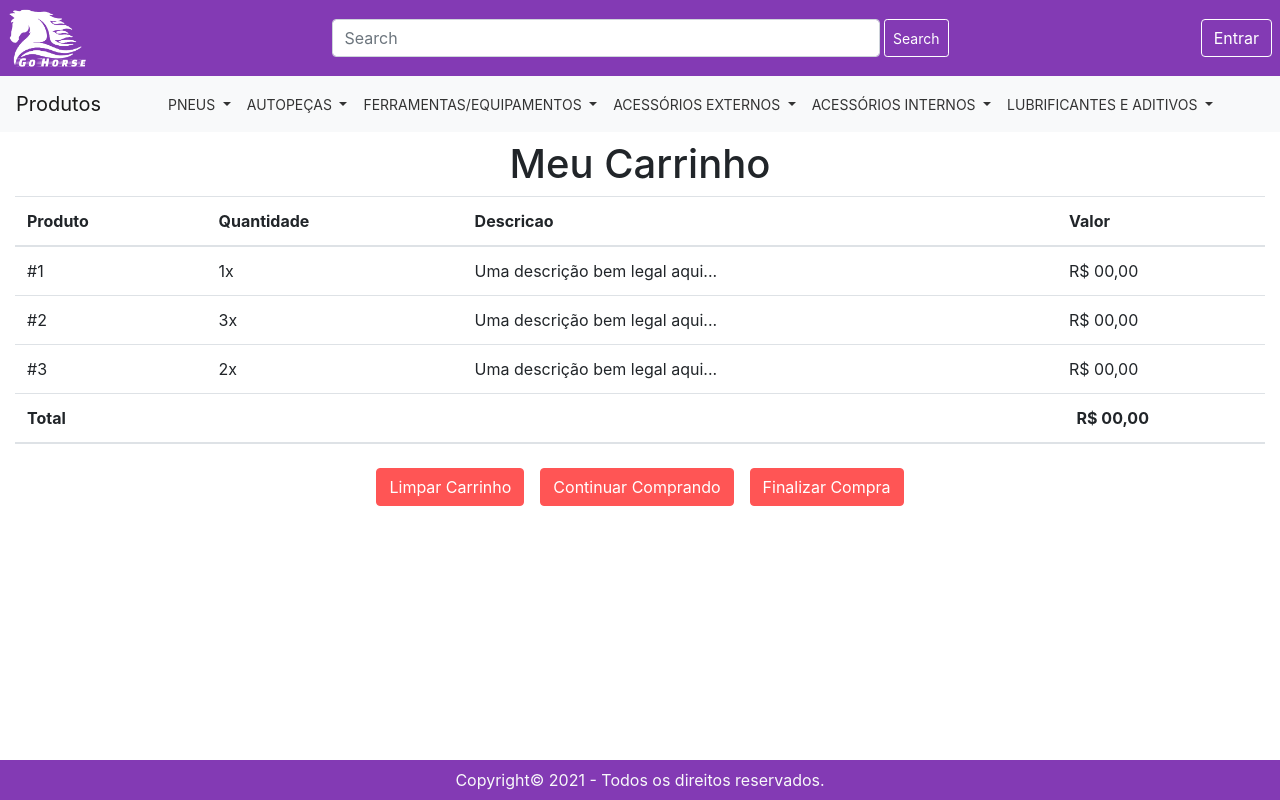
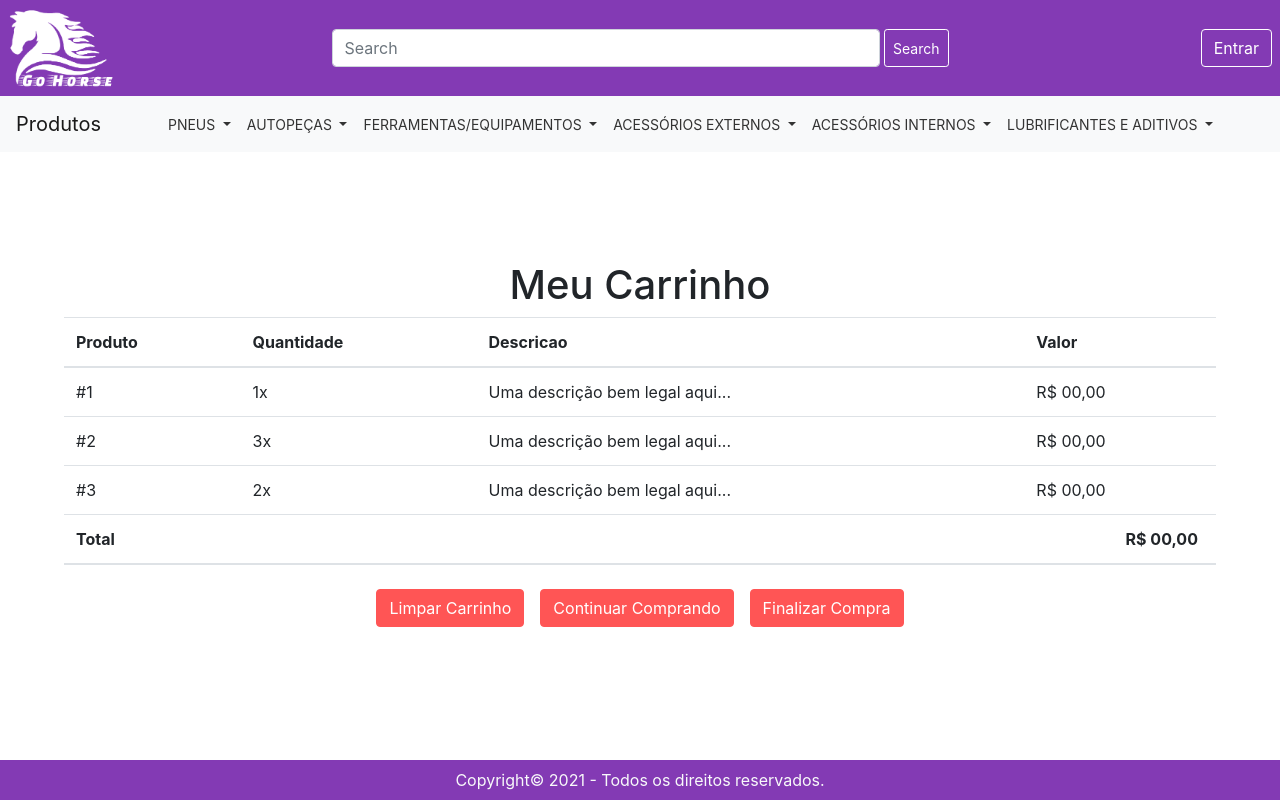
Before and after one commit to Elff26/go-horse, an Angular app: page /my-car in a window 1280 px wide. Built offline with nearby package versions, Linux system fonts and the light colour scheme.

Commit message:
Correção e ajustes para arrumar o footer

```diff
--- a/src/app/app.component.css
+++ b/src/app/app.component.css
@@ -1,22 +1,17 @@
-.container{
-    max-width: 100vw;
+.content {
+    padding-top: 8.5rem;
     display: flex;
     flex-wrap: wrap;
     justify-content: center;
-}
-
-/* small devices: portrait phones */
-@media only screen and (max-width: 1000px){
-    .container{
-        padding: 0;
-    }
+    align-items: center;
+    margin: auto;
+    width: 90%;
 }
 
 /* Background para Footer, Header, etc */
 .custom-components-bg {
     background-color: #833ab4;
 }
-
 
 /* Botões padrões */
 .default-btn-custom-white {
--- a/src/app/components/footer/footer.component.html
+++ b/src/app/components/footer/footer.component.html
@@ -1,3 +1,3 @@
-<div class="col-12 custom-components-bg text-center p-2 text-light fixed-bottom">
+<div class="col-12 vw-100 custom-components-bg text-center p-2 text-light">
     Copyright© 2021 - Todos os direitos reservados.
 </div>
--- a/src/app/components/header/header.component.css
+++ b/src/app/components/header/header.component.css
@@ -1,4 +1,4 @@
 .logo {
-    max-height: 60px;
+    max-height: 10vh;
     cursor: pointer;
 }
--- a/src/app/components/my-car/my-car.component.html
+++ b/src/app/components/my-car/my-car.component.html
@@ -1,5 +1,7 @@
+<div class="container">
   <app-header></app-header>
-<div class="container">
+
+  <div class="content">
       <h1>Meu Carrinho</h1>
       <table class="table table-hover m-0">
           <thead>
@@ -43,4 +45,6 @@
         <a routerLink="/home" id="btn-continuar-comprando" class="btn default-btn m-2"> Continuar Comprando</a>
         <a routerLink="/" id="btn-finalizar-compra" class="btn default-btn m-2">Finalizar Compra</a>
   </div>
+
   <app-footer></app-footer>
+</div>
--- a/src/app/components/product-detail/product-detail.component.html
+++ b/src/app/components/product-detail/product-detail.component.html
@@ -1,13 +1,14 @@
-<app-header></app-header>
+<div class="container">
+  <app-header></app-header>
 
-<div class="container">
-
-    <div class="card mb-3 w-100" >
+  <div class="content">
+    <div class="card mb-3 col-12 w-100" >
         <div class="row g-0">
-          <div class="col-md-4">
+          <div class="col-md-5">
             <img src="https://i.pinimg.com/originals/17/5b/78/175b782ed45871b22e79f622973ae7af.jpg" class="img-fluid rounded-start" alt="...">
           </div>
-          <div class="col-md-8">
+
+          <div class="col-md-7">
             <div class="card-body">
               <h5 class="card-title">Titulo do Produto</h5>
               <p class="card-text">Uma descrição bem legal aqui...</p>
@@ -17,6 +18,7 @@
           </div>
         </div>
       </div>
+  </div>
+
+  <app-footer></app-footer>
 </div>
-
-<app-footer></app-footer>
--- a/src/app/components/product-list/product-list.component.html
+++ b/src/app/components/product-list/product-list.component.html
@@ -1,6 +1,7 @@
+<div class="container">
   <app-header></app-header>
 
-<div class="container">
+  <div class="content">
     <app-card-product></app-card-product>
     <app-card-product></app-card-product>
     <app-card-product></app-card-product>
@@ -19,3 +20,4 @@
   </div>
 
   <app-footer></app-footer>
+</div>
--- a/src/app/components/product-search/product-search.component.html
+++ b/src/app/components/product-search/product-search.component.html
@@ -1,6 +1,7 @@
+<div class="container">
   <app-header></app-header>
 
-<div class="container">
+  <div class="content">
     <app-search-result></app-search-result>
     <app-card-product></app-card-product>
     <app-card-product></app-card-product>
@@ -9,3 +10,4 @@
   </div>
 
   <app-footer></app-footer>
+</div>
--- a/src/styles.css
+++ b/src/styles.css
@@ -1,10 +1,14 @@
-body {
-    margin-top: 140px;
-    margin-bottom: 50px;
+html, body {
+    width: 100vw;
+    max-width: 100%;
+    height: 100vh;
 }
 
-@media only screen and (max-width: 1000px) {
-    body {
-        margin-top: 140px;
-    }
+.container {
+    width: 100vw;
+    max-width: 100%;
+    height: 100vh;
+    display: flex;
+    flex-direction: column;
+    padding: 0;
 }
```
Also changed, not shown: 1 other file (tests, documents, lock files or other folders). Lines whose indentation alone changed are shown as unchanged.
